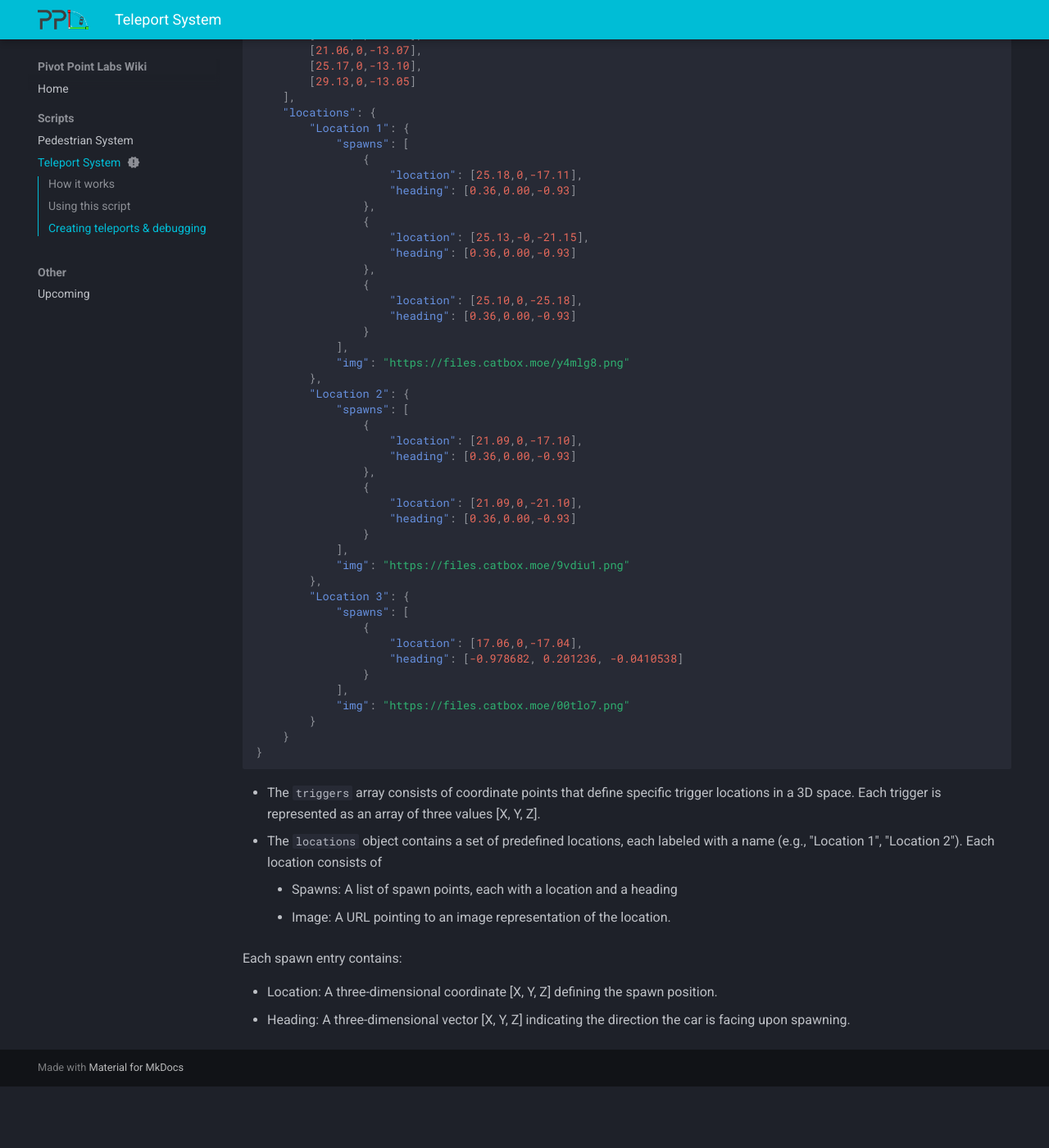
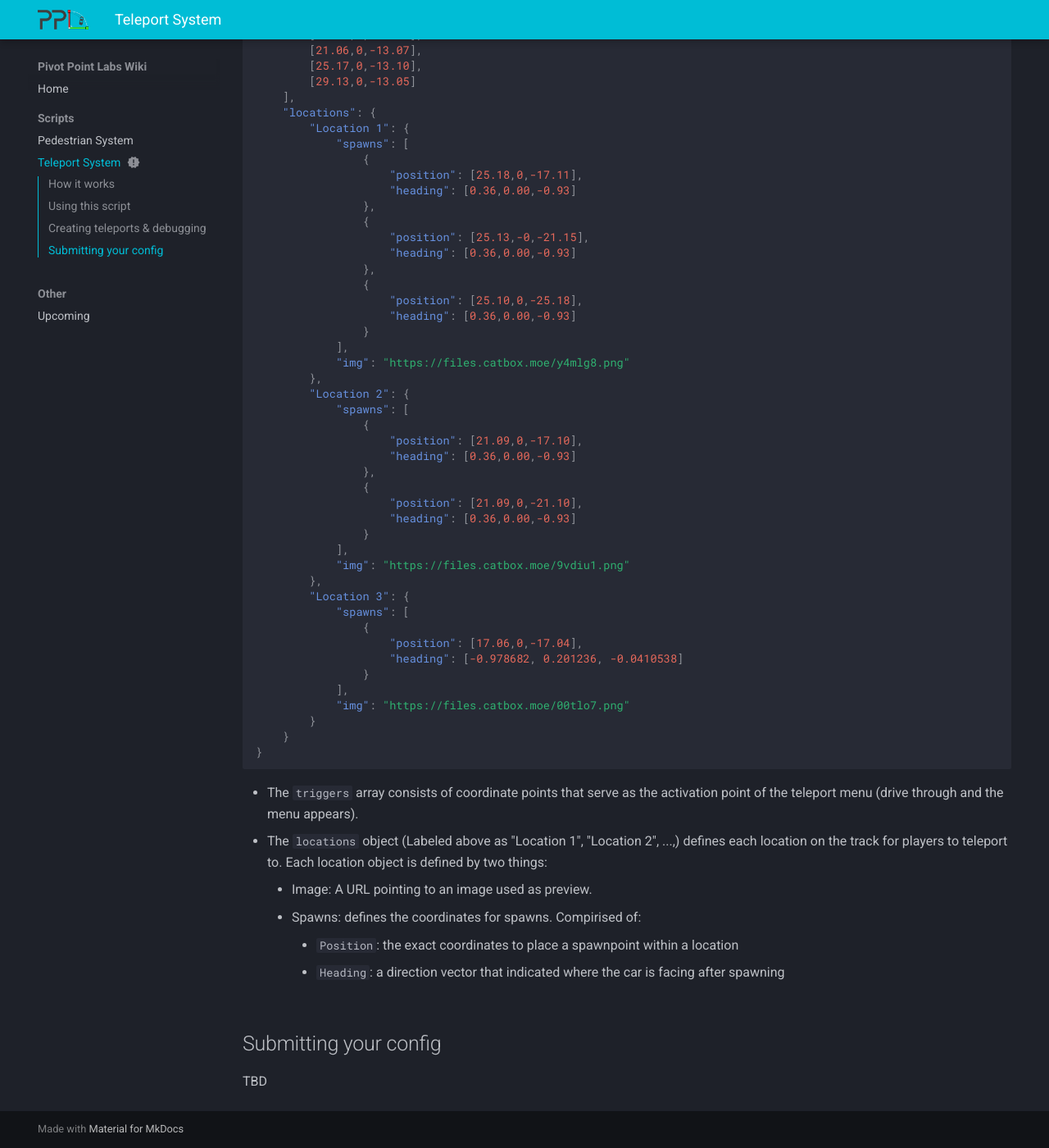
Before and after one commit to Pivot-Point-Labs/wiki, an MkDocs documentation site: the page built from mkdocs/pages/teleport.md, in a window 1280 px wide and 1400 px high, scrolled down 1224 px. Shown: the whole window at 82% size. Built offline with MkDocs 1.6.1 and Material for MkDocs 9.7.7, drawn with Linux system fonts in a browser that asks for light colours; before the commit the page ends 2549 px from its top, so only the background shows below that.

Commit message:
Updated teleports

````diff
--- a/mkdocs/pages/teleport.md
+++ b/mkdocs/pages/teleport.md
@@ -63,15 +63,15 @@
         "Location 1": {
             "spawns": [
                 {
-                    "location": [25.18,0,-17.11],
+                    "position": [25.18,0,-17.11],
                     "heading": [0.36,0.00,-0.93]
                 },
                 {
-                    "location": [25.13,-0,-21.15],
+                    "position": [25.13,-0,-21.15],
                     "heading": [0.36,0.00,-0.93]
                 },
                 {
-                    "location": [25.10,0,-25.18],
+                    "position": [25.10,0,-25.18],
                     "heading": [0.36,0.00,-0.93]
                 }
             ],
@@ -80,11 +80,11 @@
         "Location 2": {
             "spawns": [
                 {
-                    "location": [21.09,0,-17.10],
+                    "position": [21.09,0,-17.10],
                     "heading": [0.36,0.00,-0.93]
                 },
                 {
-                    "location": [21.09,0,-21.10],
+                    "position": [21.09,0,-21.10],
                     "heading": [0.36,0.00,-0.93]
                 }
             ],
@@ -93,7 +93,7 @@
         "Location 3": {
             "spawns": [
                 {
-                    "location": [17.06,0,-17.04],
+                    "position": [17.06,0,-17.04],
                     "heading": [-0.978682, 0.201236, -0.0410538]
                 }
             ],
@@ -103,13 +103,14 @@
 }
 ```
 
-- The `triggers` array consists of coordinate points that define specific trigger locations in a 3D space. Each trigger is represented as an array of three values [X, Y, Z].
-- The `locations` object contains a set of predefined locations, each labeled with a name (e.g., "Location 1", "Location 2"). Each location consists of
-    - Spawns:  A list of spawn points, each with a location and a heading
-    - Image: A URL pointing to an image representation of the location.
+- The `triggers` array consists of coordinate points that serve as the activation point of the teleport menu (drive through and the menu appears).
+- The `locations` object (Labeled above as "Location 1", "Location 2", ...,) defines each location on the track for players to teleport to. Each location object is defined by two things:
+    - Image: A URL pointing to an image used as preview.
+    - Spawns:  defines the coordinates for spawns. Compirised of:
+        - `Position`: the exact coordinates to place a spawnpoint within a location
+        - `Heading`: a direction vector that indicated where the car is facing after spawning
 
 
-Each spawn entry contains:
+## Submitting your config
 
-- Location: A three-dimensional coordinate [X, Y, Z] defining the spawn position.
-- Heading: A three-dimensional vector [X, Y, Z] indicating the direction the car is facing upon spawning.
+TBD
````
Also changed, not shown: docs/pages/teleport/index.html (+24 -14 lines).
